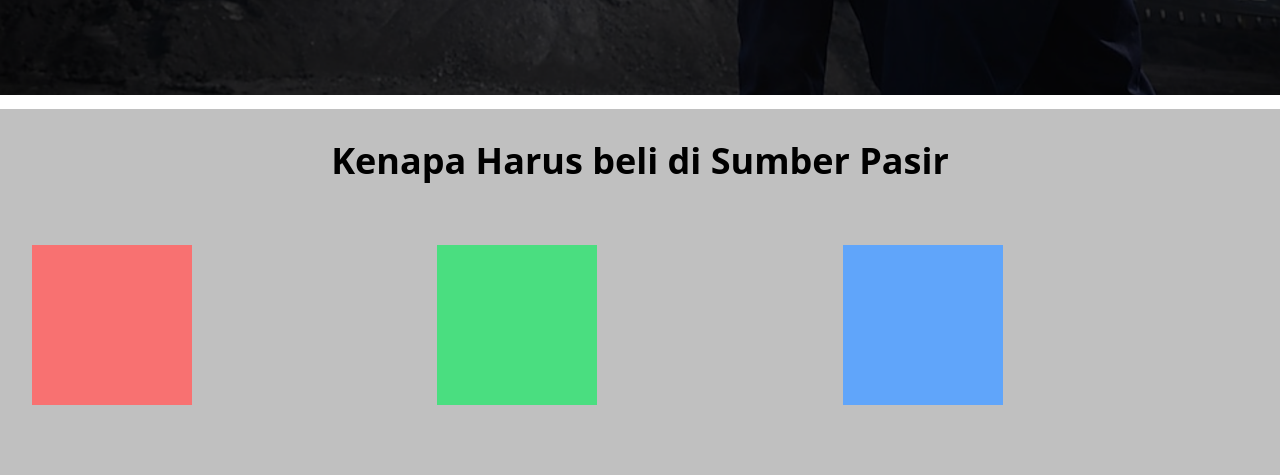
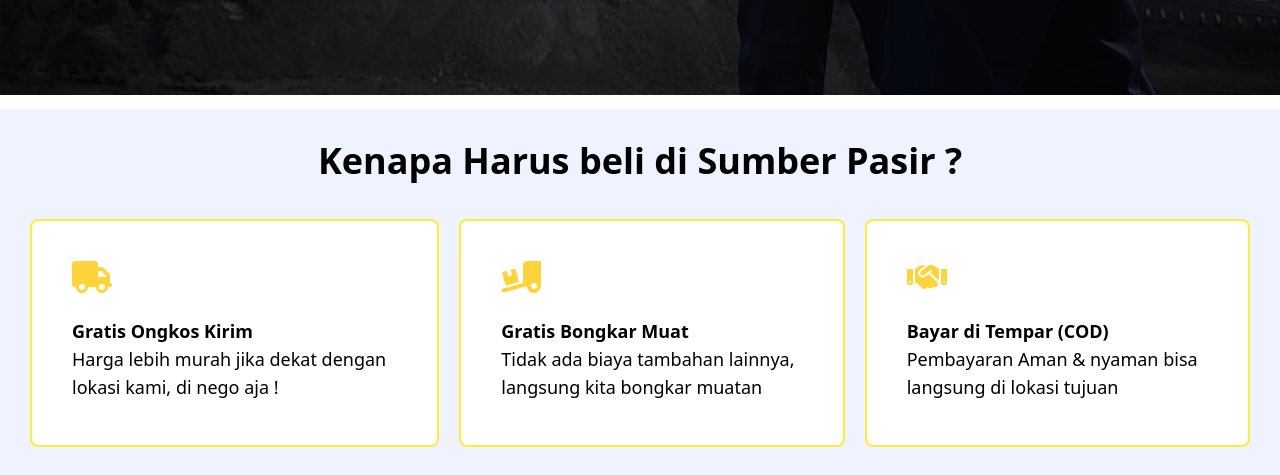
Before and after one commit to zakarial0/Projek-uts-SP, a Gatsby site: page / in a window 1280 px wide. Shown: the part 705-1180 px from the top of the page. Built offline with nearby package versions, Linux system fonts and the light colour scheme; Gatsby itself is replaced by a stand-in of ours.

Commit message:
add new div & update a little bit

```diff
--- a/src/komponen/Footer.js
+++ b/src/komponen/Footer.js
@@ -30,11 +30,19 @@ const Footer = () => {
                 <ul className=" space-y-10 my-6">
                     <li className="flex me-20">
                     <FontAwesomeIcon icon={faMapLocationDot} size="2xl" style={{color: "#FFD43B",}} />
-                    <p className="text-yellows text-xl ms-6">Desa Jatake Kec. Pagedangan Kab. Tangerang, Prov. Banten</p>
+                    <p className="text-yellows text-xl ms-6">
+                        <Link to="/">
+                            Desa Jatake Kec. Pagedangan Kab. Tangerang, Prov. Banten
+                        </Link>
+                    </p>
                     </li>
                     <li className="flex me-20">
                     <FontAwesomeIcon icon={faEnvelope} size="2xl" style={{color: "#FFD43B",}} />
-                    <p className="text-yellows text-xl ms-6">sumberpasir618@gmail.com</p>
+                    <p className="text-yellows text-xl ms-6">
+                        <Link to="/">
+                            sumberpasir618@gmail.com
+                        </Link>
+                    </p>
                     </li>
                 </ul>
             </div>
--- a/src/pages/index.js
+++ b/src/pages/index.js
@@ -3,6 +3,7 @@ import Layout from "../komponen/layout";
 import { Link } from "gatsby";
 import { FontAwesomeIcon } from "@fortawesome/react-fontawesome";
 import { faWhatsapp } from "@fortawesome/free-brands-svg-icons/faWhatsapp";
+import { faTruck, faTruckRampBox, faHandshake } from "@fortawesome/free-solid-svg-icons";
 const IndexPage = () => {
     return (
         <Layout>
@@ -10,19 +11,33 @@ const IndexPage = () => {
             <div className="banner px-20 py-48 space-y-10 h-2/5" id="banner">
                 <h1 className="text-white text-6xl font-bold w-1/2">Supplier Pasir Dan Batu Jabodetabek</h1>
                 <p className="text-white text-xl -mt-4">Aman Dan Terpercaya siap kirim ke semua wilayah Jabodetabek</p>
-                <Link to="/" className="text-color font-bold text-2xl bg-[#ffeb3b] rounded-2xl p-3
+                <button className="text-color font-bold text-2xl bg-[#ffeb3b] rounded-2xl p-3
                 hover:bg-[#fff9c4]">
-                    <FontAwesomeIcon icon={faWhatsapp} size="xl" style={{color: "#000000",}}/>
-                    <span className="mx-4 text-black">Hubungi Kami</span>
-                </Link>
+                    <Link to="/">
+                        <FontAwesomeIcon icon={faWhatsapp} size="xl" style={{color: "#000000",}}/>
+                        <span className="mx-4 text-black">Hubungi Kami</span>
+                    </Link>
+                </button>
             </div>
             {/* reason */}
-            <div className="bg-[#c0c0c0] h-1/5 p-8">
-                <h1 className="text-black text-4xl font-bold text-center">Kenapa Harus beli di Sumber Pasir</h1>
-                <div className="grid grid-cols-3 my-16">
-                    <div className="bg-red-400 size-40"></div>
-                    <div className="bg-green-400 size-40"></div>
-                    <div className="bg-blue-400 size-40"></div>
+            <div className=" bg-[#eff2ff] h-1/5 p-8">
+                <h1 className="text-black text-4xl font-bold text-center -mb-6">Kenapa Harus beli di Sumber Pasir ?</h1>
+                <div className="grid grid-cols-3 my-16 space-x-6">
+                    <div className="bg-white h-56 p-10 rounded-md ring-2 ring-[#ffeb3b]">
+                    <FontAwesomeIcon icon={faTruck} size="2xl" style={{color: "#FFD43B",}} className="mb-6"/>
+                        <h1 className=" font-bold text-black text-lg">Gratis Ongkos Kirim</h1>
+                        <p className=" text-lg">Harga lebih murah jika dekat dengan lokasi kami, di nego aja !</p>
+                    </div>
+                    <div className="bg-white h-56 p-10 rounded-md ring-2 ring-[#ffeb3b]">
+                    <FontAwesomeIcon icon={faTruckRampBox} size="2xl" style={{color: "#FFD43B",}} className="mb-6"/>
+                        <h1 className=" font-bold text-black text-lg">Gratis Bongkar Muat</h1>
+                        <p className=" text-lg">Tidak ada biaya tambahan lainnya, langsung kita bongkar muatan</p>
+                    </div>
+                    <div className="bg-white h-56 p-10 rounded-md ring-2 ring-[#ffeb3b]">
+                    <FontAwesomeIcon icon={faHandshake} size="2xl" style={{color: "#FFD43B",}} className="mb-6"/>
+                        <h1 className=" font-bold text-black text-lg">Bayar di Tempar (COD) </h1>
+                        <p className=" text-lg">Pembayaran Aman & nyaman bisa langsung di lokasi tujuan</p>
+                    </div>
                 </div>
             </div>
         </Layout>
```
